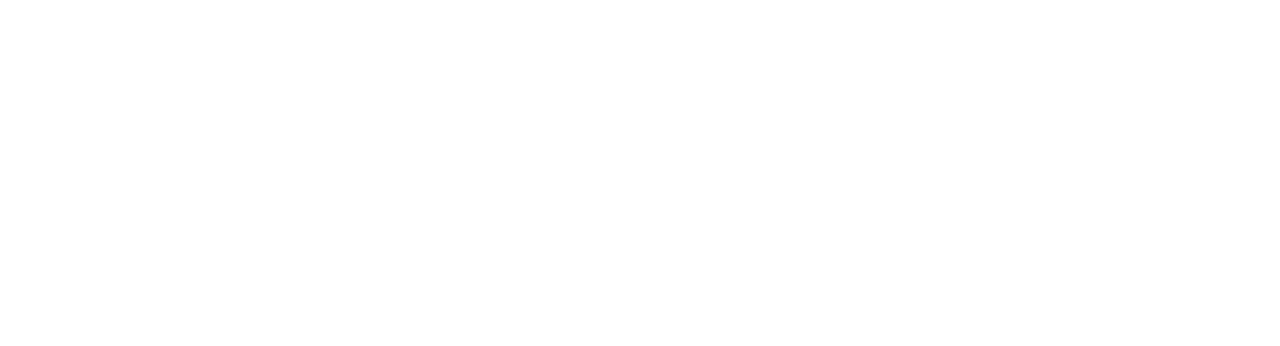
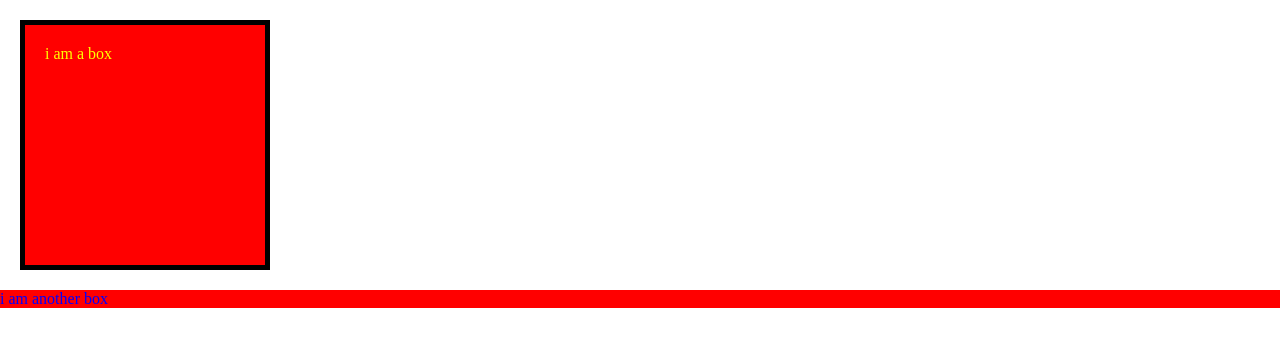
Before and after one commit to priyambuilds/learning-web-dev, a plain HTML site: page Learning CSS/Chapter4/index.html in a window 1280 px wide. Drawn offline with Linux system fonts and the light colour scheme.

Commit message:
Refactor CSS Box Model example and enhance HTML structure for clarity

```diff
--- a/Learning CSS/Chapter4/index.html
+++ b/Learning CSS/Chapter4/index.html
@@ -4,8 +4,29 @@
     <meta charset="UTF-8">
     <meta name="viewport" content="width=device-width, initial-scale=1.0">
     <title>CSS BOXMODEL</title>
+    <style>
+        * {
+            margin: 0;
+            padding: 0;
+        }
+        .box {
+            background-color: red;
+        }
+        .box1 {
+            color: yellow;
+            padding: 20px;
+            margin: 20px;
+            border: 5px solid black;
+            width: 200px;
+            height: 200px;
+        }
+        .box2 {
+            color: blue;
+        }
+    </style>
 </head>
 <body>
-
+    <div class="box box1">i am a box</div>
+    <div class="box box2">i am another box</div>
 </body>
 </html>
```
Also changed, not shown: 1 other file.
